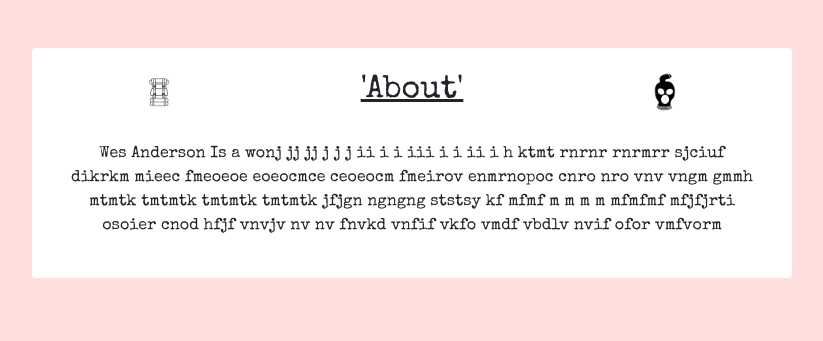
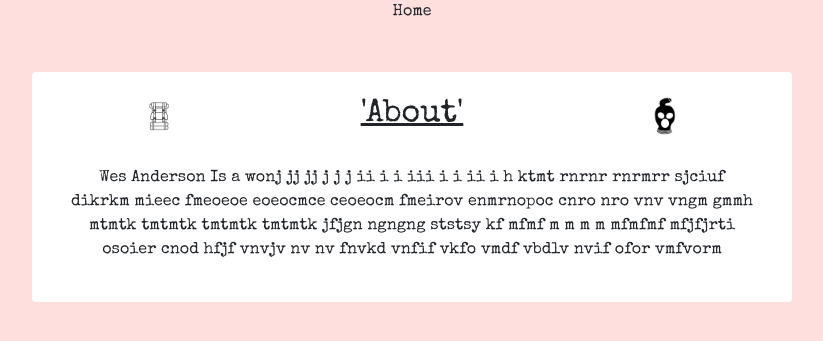
Before and after one commit to DavidDock/works-of-wes-anderson, a Django app: page / in a window 1280 px wide. Shown: the top 341 px of the page, without its empty margins (228-1051 px from the left). Run offline with Django 3.2, Linux system fonts and the light colour scheme.

Commit message:
Add title block to home page

```diff
--- a/templates/home.html
+++ b/templates/home.html
@@ -2,6 +2,7 @@
 
 {% block content %}
 {% load static %}
+{% block title %}Home{% endblock title %}
 
 <!-- About section -->
 <div class="row  mt-5">
```
